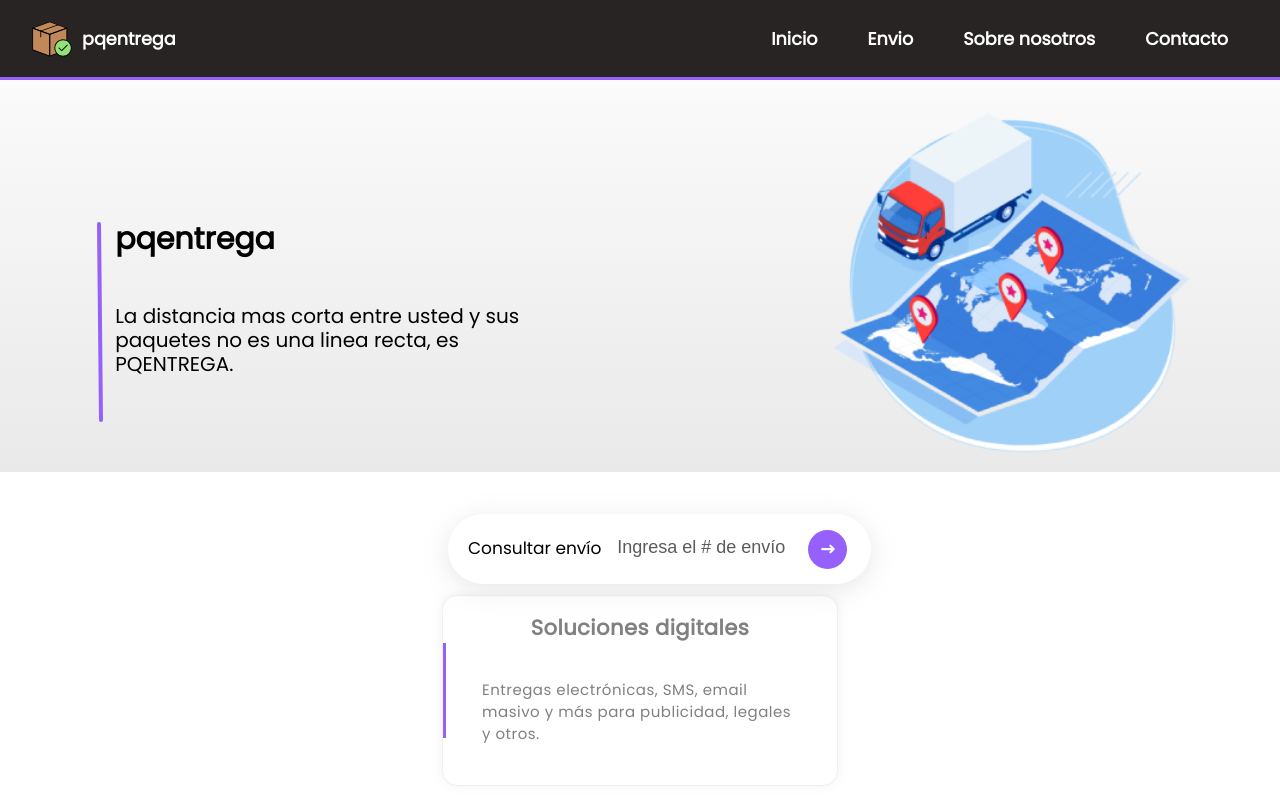
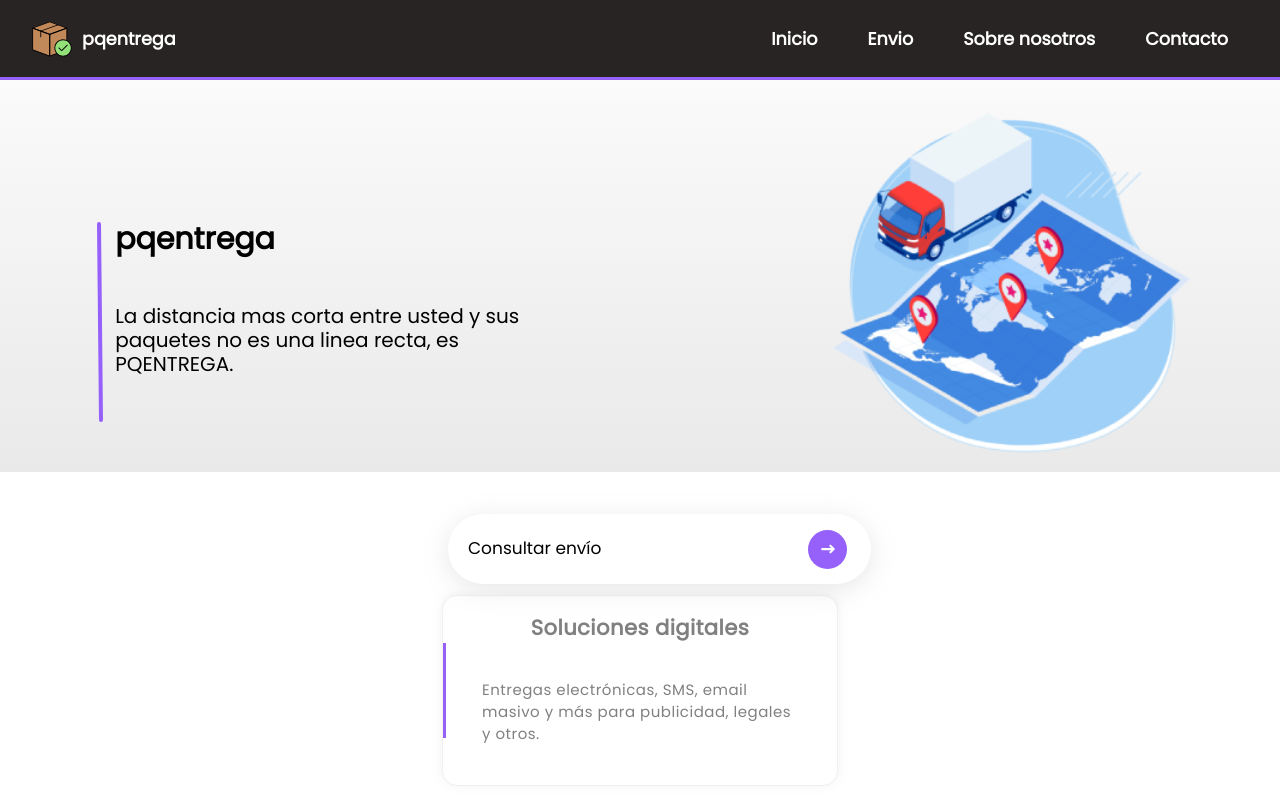
Before and after one commit to daviardev/app-paquetes, a React (Vite) app: page / in a window 1280 px wide. Shown: the top 800 px of the page. Built offline with nearby package versions, Linux system fonts and the light colour scheme; no server answers.

Commit message:
refactor: Remove input

```diff
--- a/src/pages/Home/index.jsx
+++ b/src/pages/Home/index.jsx
@@ -1,7 +1,6 @@
-import React, { useState } from 'react'
+import React from 'react'
 import { useNavigate } from 'react-router-dom'
 
-import { $ } from '../../utils/dom'
 import { Card } from '../../utils/import'
 import { WiDirectionRight } from 'react-icons/wi'
 
@@ -9,7 +8,7 @@ import './styles.scss'
 
 const Home = () => {
     const navigate = useNavigate()
-    const [search, setSearch] = useState(null)
+
     const handleSearch = e => {
         e.preventDefault()
         navigate('/detalle')
@@ -22,7 +21,6 @@ const Home = () => {
             <p className='card__p'>La distancia mas corta entre usted y sus paquetes no es una linea recta, es PQENTREGA.</p>
             <div className="search__container">
                 <p>Consultar envío</p>
-                <input id='guia' type="text" placeholder='Ingresa el # de envío' onChange={e => setSearch(e.target.value)} />
                 <button onClick={handleSearch}><WiDirectionRight className='icon' /></button>
             </div>
         </div>
```
